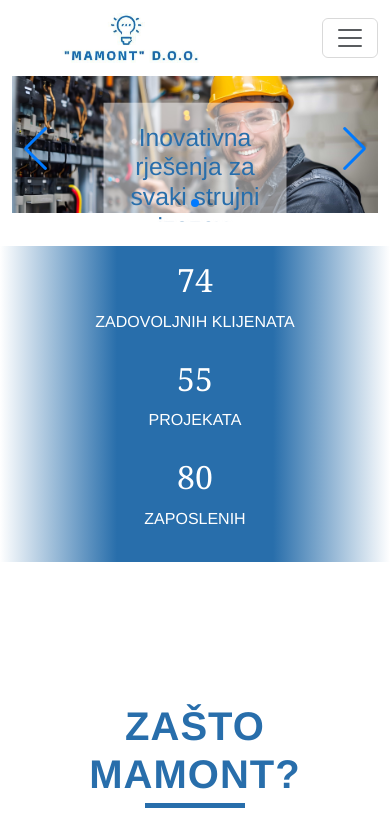
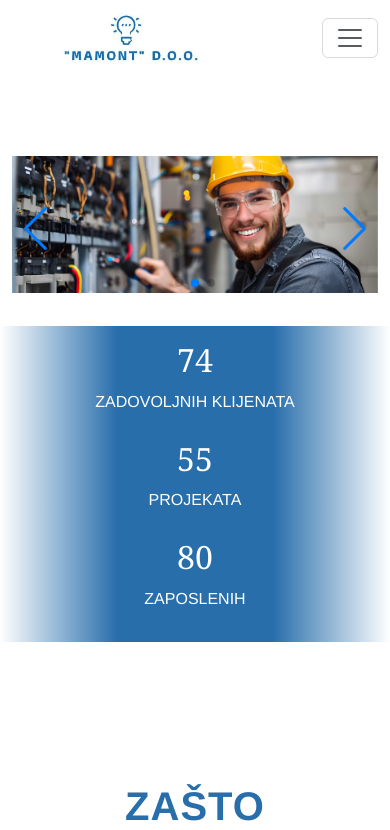
Before and after one commit to nikolajankovicjanka/mamont-website, a Vue app: page / in a window 390 px wide. Shown: the top 830 px of the page. Built offline with nearby package versions, Linux system fonts and the light colour scheme.

Commit message:
fix: ispravljena responzivnost za mobilne uredjaje

```diff
--- a/src/components/HomePage.vue
+++ b/src/components/HomePage.vue
@@ -1,5 +1,5 @@
 <template>
-    <div class="container-fluid mb-4">
+    <div class="container-fluid mb-4" style="margin-top: 80px">
         <swiper
                 class="swiper-homepage"
                 :modules="modules"
@@ -15,7 +15,7 @@
             <swiper-slide class="swiper-slide-homepage" v-for="(image, index) in images" :key="index">
                 <img :src="image" :alt="'Slide ' + (index + 1)" class="slide-image-homepage" />
                 <!-- Dodajte slogane za svaki slajd -->
-                <div class="slide-text">
+                <div class="slide-text d-none d-md-block">
                     <h2>{{ slogans[index] }}</h2>
                 </div>
             </swiper-slide>
--- a/src/components/pages/AboutUs.vue
+++ b/src/components/pages/AboutUs.vue
@@ -1,5 +1,5 @@
 <template>
-    <div  class="container-fluid p-0 mt-4 mb-5">
+    <div class="container-fluid mb-4" style="margin-top: 80px">
         <div>
             <svg viewBox="0 0 24 24" class="icons-mamont">
                 <path :d="mdiLightbulbOn10  " />
--- a/src/components/pages/OurTeam.vue
+++ b/src/components/pages/OurTeam.vue
@@ -1,7 +1,9 @@
 <template>
-    <div class="coming-soon">
-        <h1>{{ $t('tim.stranica_u_pripremi') }}</h1>
-        <h5>{{ $t('tim.molimo_vas') }}</h5>
+    <div class="container-fluid mb-4" style="margin-top: 80px">
+        <div class="coming-soon">
+            <h1>{{ $t('tim.stranica_u_pripremi') }}</h1>
+            <h5>{{ $t('tim.molimo_vas') }}</h5>
+        </div>
     </div>
 </template>
 
--- a/src/components/pages/ProjectsPage.vue
+++ b/src/components/pages/ProjectsPage.vue
@@ -1,5 +1,5 @@
 <template>
-    <div  class="container-fluid mt-4 mb-5">
+    <div class="container-fluid mb-5" style="margin-top: 80px">
         <div>
             <svg viewBox="0 0 24 24" class="icons-mamont">
                 <path :d="mdiHomeLightningBoltOutline  " />
--- a/src/components/pages/ServicesPage.vue
+++ b/src/components/pages/ServicesPage.vue
@@ -1,6 +1,6 @@
 <template>
     <section class="news-section news-section-home mt-4">
-        <div class="container mb-5">
+        <div class="container-fluid mb-4" style="margin-top: 80px">
             <svg viewBox="0 0 24 24" class="icons-mamont">
                 <path :d="mdiLightbulbOn10" />
             </svg>
--- a/src/style/template/footer.scss
+++ b/src/style/template/footer.scss
@@ -1,5 +1,5 @@
 footer .up-footer {
-    padding: 70px 0;
+    padding: 50px 0;
     background-size: cover;
     position: relative;
 }
```
